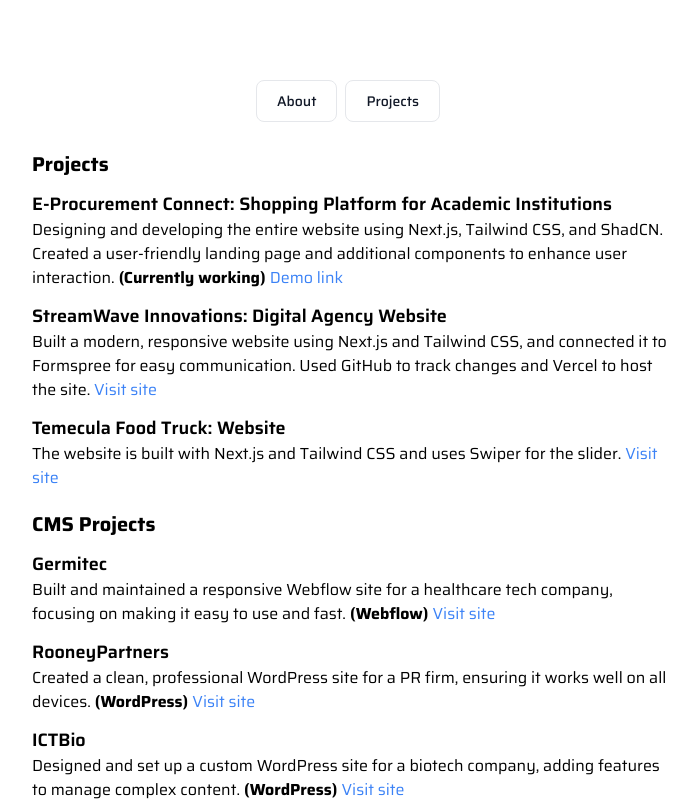
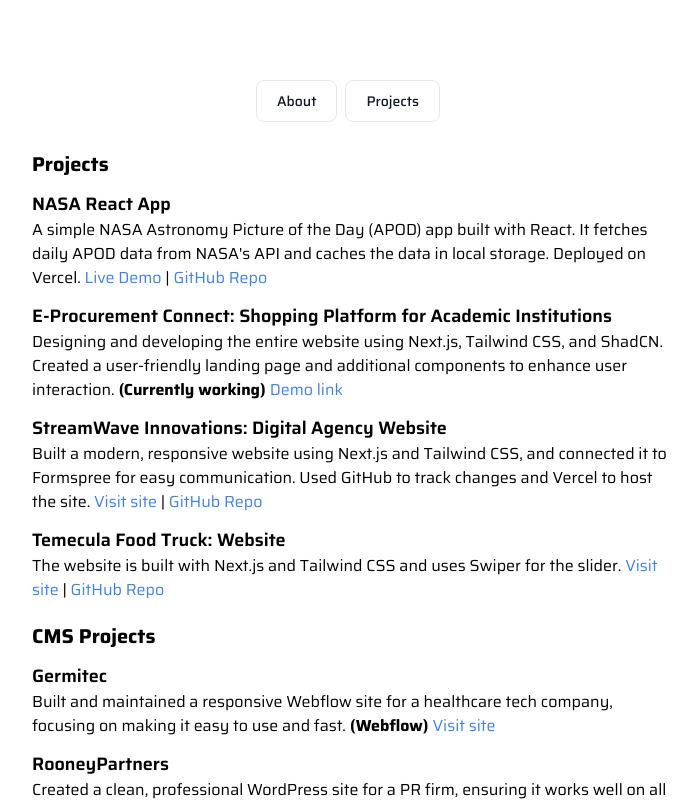
Before and after one commit to yusufkarakaya/yusufkarakaya-nextjs, a Next.js app: page /projects in a window 1280 px wide. Shown: the top 801 px of the page, without its empty margins (288-985 px from the left). Built offline with nearby package versions, Linux system fonts and the light colour scheme.

Commit message:
added github repos for projects, and addded new project

```diff
--- a/app/projects/page.jsx
+++ b/app/projects/page.jsx
@@ -9,6 +9,35 @@
           <Navbar />
           <div className="mt-5">
             <h2 className="text-lg md:text-xl font-bold">Projects</h2>
+
+            <div className="mt-3">
+              <h3 className="text-md md:text-lg font-semibold">
+                NASA React App
+              </h3>
+              <p className="text-sm md:text-base">
+                A simple NASA Astronomy Picture of the Day (APOD) app built with
+                React. It fetches daily APOD data from NASA's API and caches the
+                data in local storage. Deployed on Vercel.{" "}
+                <a
+                  className="text-blue-500"
+                  href="https://nasa-react-app-taupe.vercel.app/"
+                  target="_blank"
+                  rel="noopener noreferrer"
+                >
+                  Live Demo
+                </a>{" "}
+                |{" "}
+                <a
+                  className="text-blue-500"
+                  href="https://github.com/yusufkarakaya/nasa-react-app"
+                  target="_blank"
+                  rel="noopener noreferrer"
+                >
+                  GitHub Repo
+                </a>
+              </p>
+            </div>
+
             <div className="mt-3">
               <h3 className="text-md md:text-lg font-semibold">
                 E-Procurement Connect: Shopping Platform for Academic
@@ -29,6 +58,7 @@
                 </a>
               </p>
             </div>
+
             <div className="mt-3">
               <h3 className="text-md md:text-lg font-semibold">
                 StreamWave Innovations: Digital Agency Website
@@ -44,9 +74,19 @@
                   rel="noopener noreferrer"
                 >
                   Visit site
+                </a>{" "}
+                |{" "}
+                <a
+                  className="text-blue-500"
+                  href="https://github.com/yusufkarakaya/agency-website-nextjs"
+                  target="_blank"
+                  rel="noopener noreferrer"
+                >
+                  GitHub Repo
                 </a>
               </p>
             </div>
+
             <div className="mt-3">
               <h3 className="text-md md:text-lg font-semibold">
                 Temecula Food Truck: Website
@@ -61,11 +101,22 @@
                   rel="noopener noreferrer"
                 >
                   Visit site
+                </a>{" "}
+                |{" "}
+                <a
+                  className="text-blue-500"
+                  href="https://github.com/yusufkarakaya/foodtruck"
+                  target="_blank"
+                  rel="noopener noreferrer"
+                >
+                  GitHub Repo
                 </a>
               </p>
             </div>
+
             <div className="mt-5">
               <h2 className="text-lg md:text-xl font-bold">CMS Projects</h2>
+
               <div className="mt-3">
                 <h3 className="text-md md:text-lg font-semibold">Germitec</h3>
                 <p className="text-sm md:text-base">
@@ -83,6 +134,7 @@
                   </a>
                 </p>
               </div>
+
               <div className="mt-3">
                 <h3 className="text-md md:text-lg font-semibold">
                   RooneyPartners
@@ -101,6 +153,7 @@
                   </a>
                 </p>
               </div>
+
               <div className="mt-3">
                 <h3 className="text-md md:text-lg font-semibold">ICTBio</h3>
                 <p className="text-sm md:text-base">
@@ -117,6 +170,7 @@
                   </a>
                 </p>
               </div>
+
               <div className="mt-3">
                 <h3 className="text-md md:text-lg font-semibold">Novele</h3>
                 <p className="text-sm md:text-base">
```
